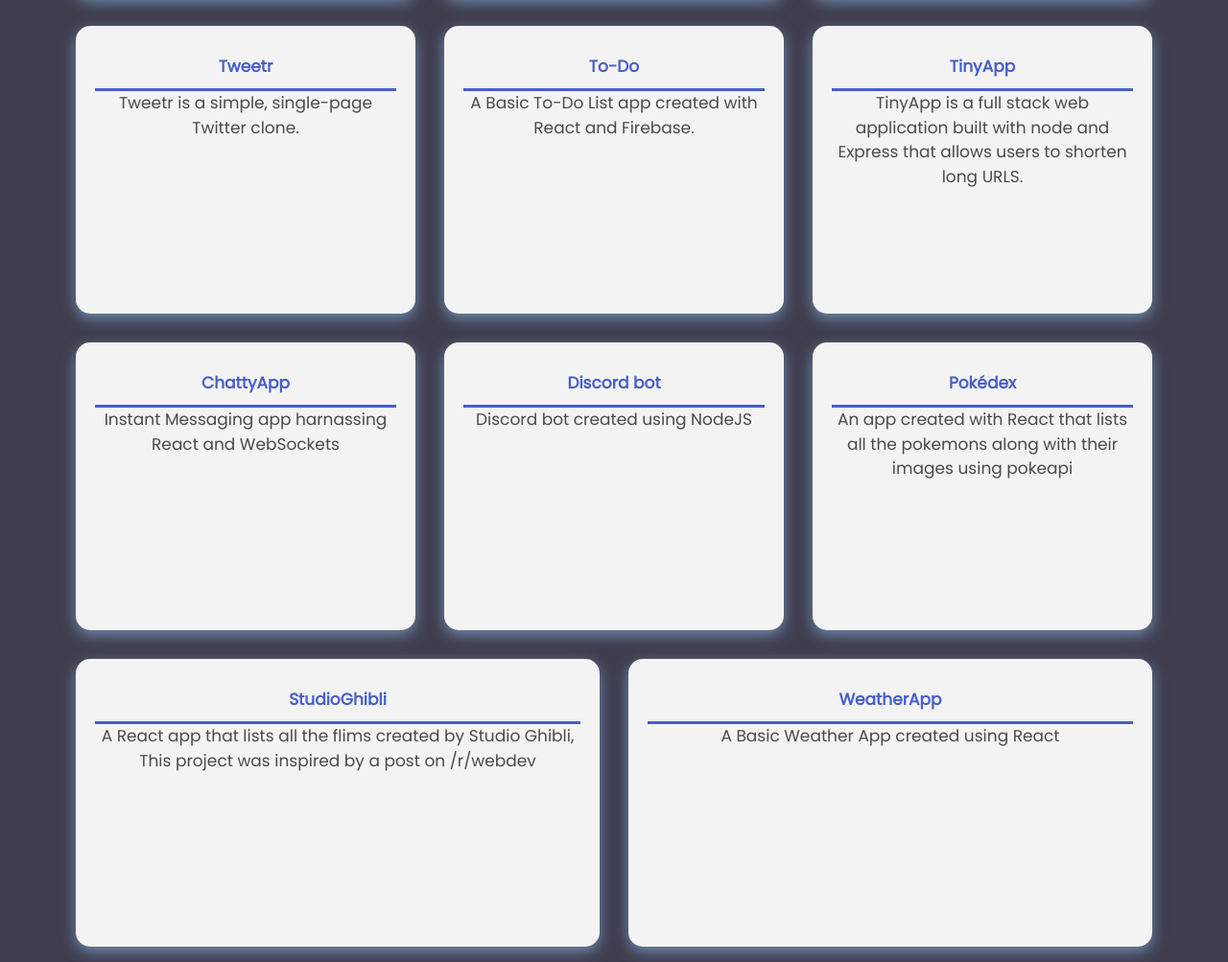
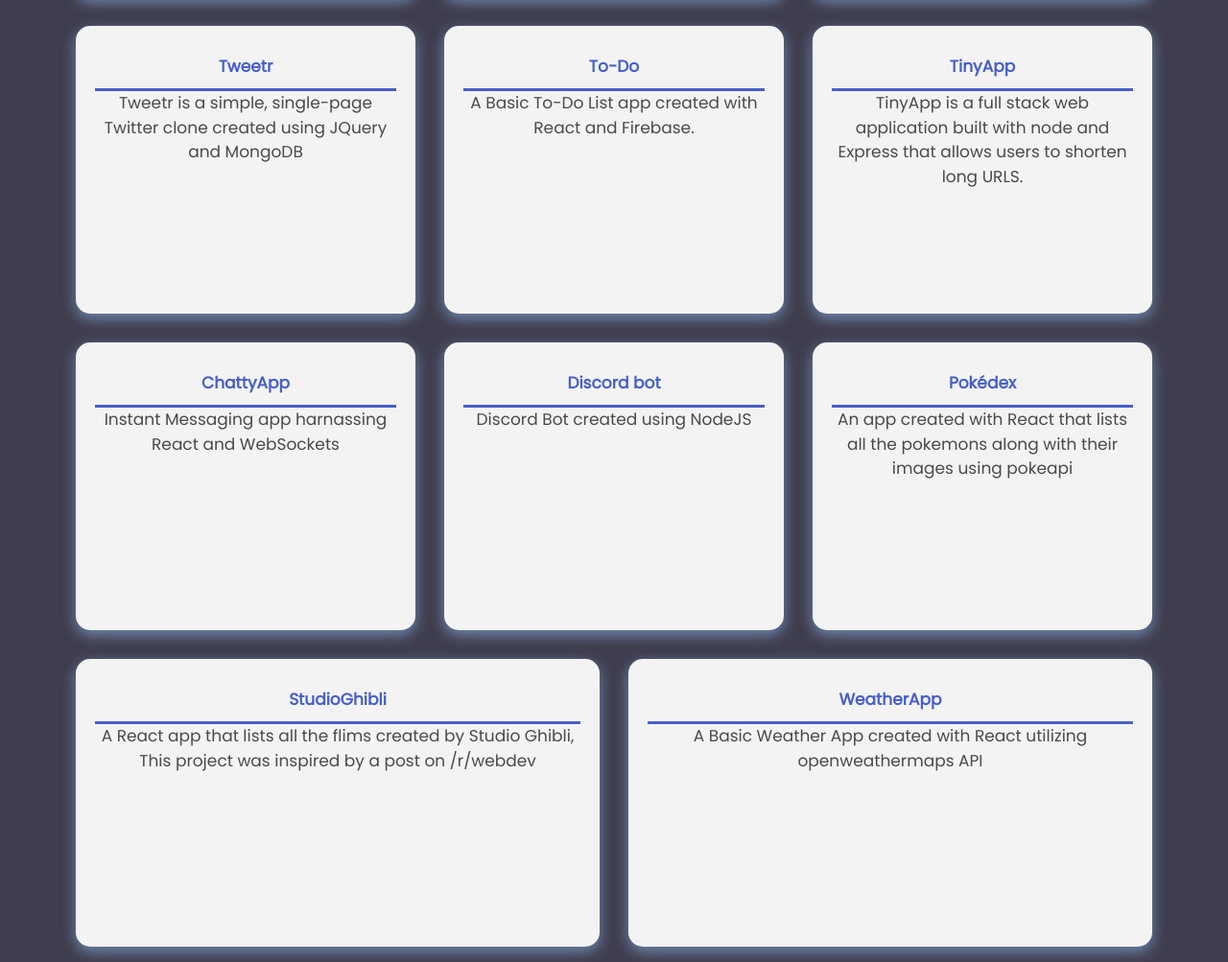
Before and after one commit to VidushanK/vidushank.github.io, a plain HTML site: page index.html in a window 1280 px wide. Shown: the part 1577-2580 px from the top of the page at 96% size. Drawn offline with nearby package versions, Linux system fonts and the light colour scheme; a web font is replaced by a local one.

Commit message:
added more technical information for projects

```diff
--- a/index.html
+++ b/index.html
@@ -76,7 +76,7 @@
         <div class="project big" >
             <div class="project-info">
               <a href="https://github.com/VidushanK/tweetr" class="git">Tweetr</a>
-              <p>Tweetr is a simple, single-page Twitter clone.</p>
+              <p>Tweetr is a simple, single-page Twitter clone created using JQuery and MongoDB</p>
             </div>
         </div>
         <div class="project big" >
@@ -100,7 +100,7 @@
         <div class="project big" >
             <div class="project-info">
               <a href="https://github.com/VidushanK/Bot_1" class="git">Discord bot</a>
-              <p>Discord bot created using NodeJS</p>
+              <p>Discord Bot created using NodeJS</p>
             </div>
         </div>
         <div class="project big" >
@@ -119,7 +119,7 @@
         <div class="project big" >
             <div class="project-info">
               <a href="https://github.com/VidushanK/WeatherApp" class="git">WeatherApp</a>
-              <p>A Basic Weather App created using React</p>
+              <p>A Basic Weather App created with React utilizing openweathermaps API</p>
             </div>
         </div>
     </div>
```
